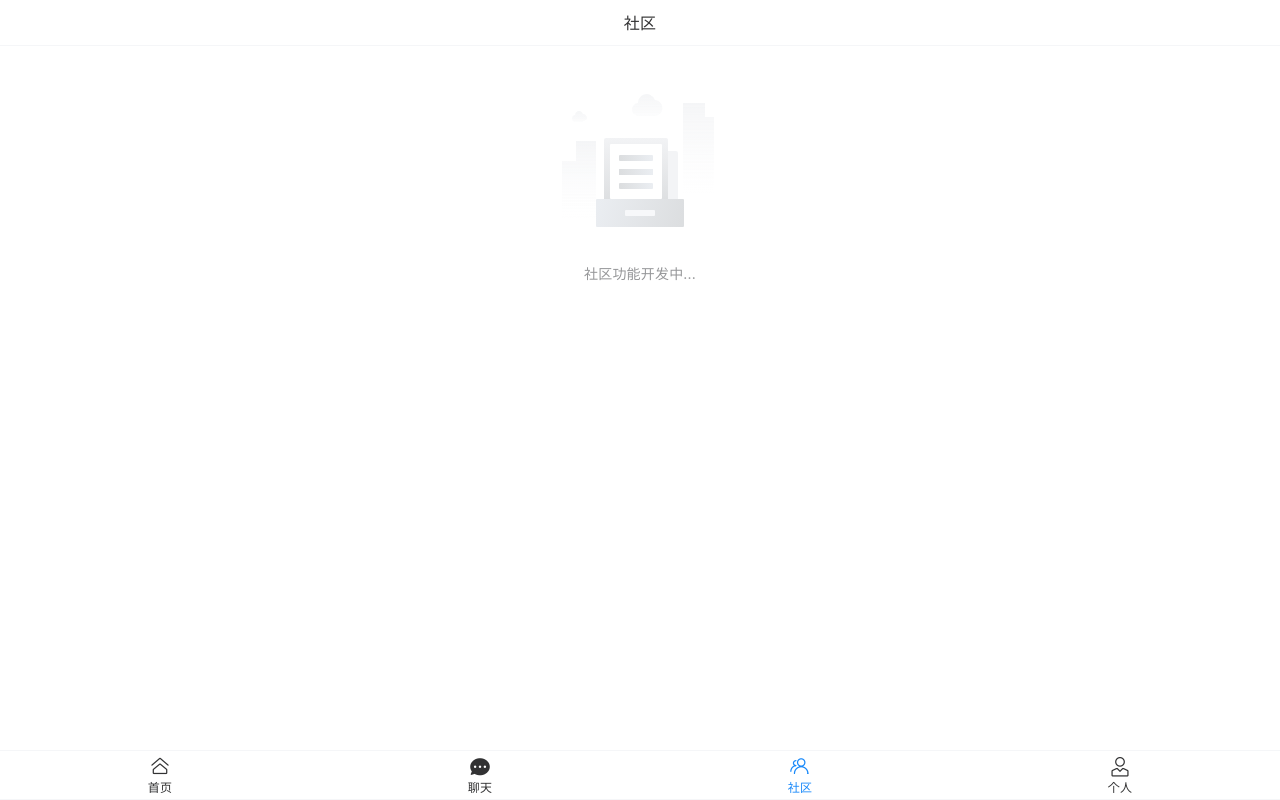
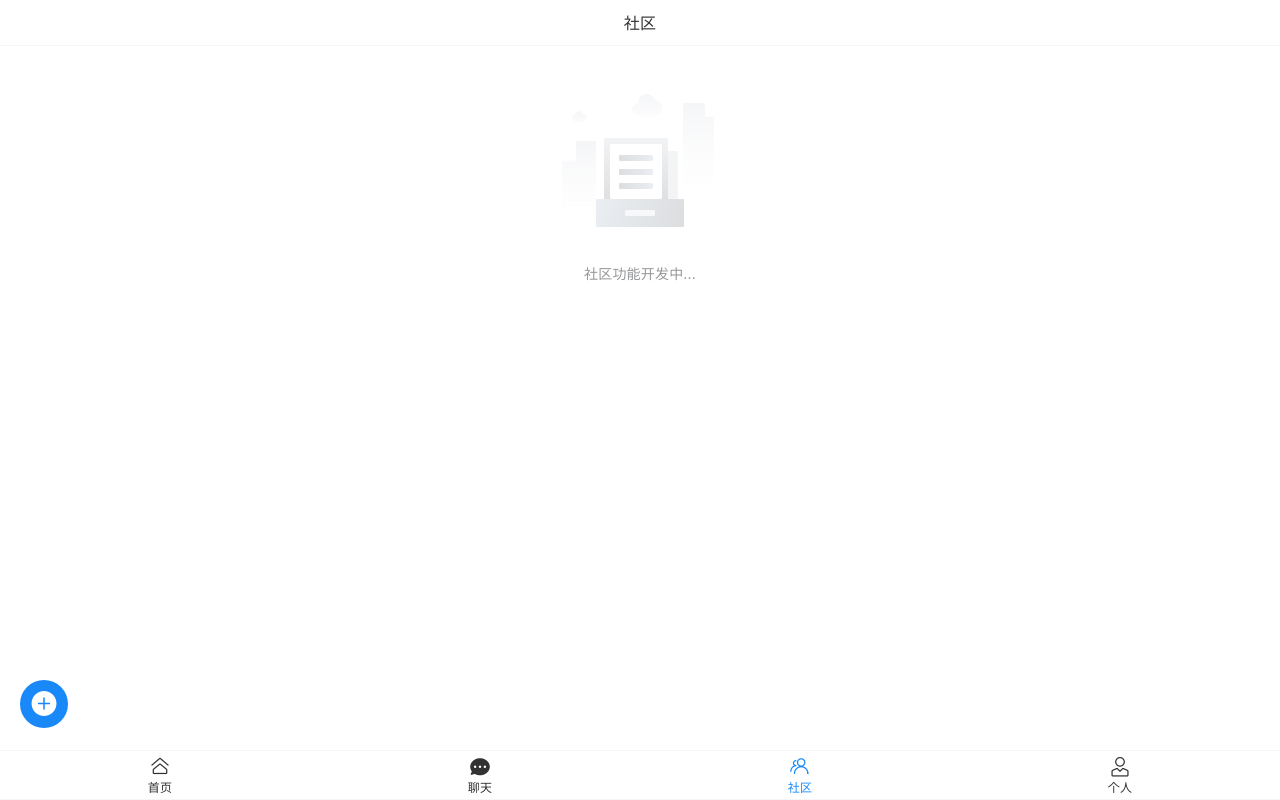
Before and after one commit to Jerry-hon/TravelRecommend_test, a Vue app in the folder TR_H5/: page /community in a window 1280 px wide. Built offline with nearby package versions, Linux system fonts and the light colour scheme.

Commit message:
调整页面

```diff
--- a/TR_H5/src/views/Chat.vue
+++ b/TR_H5/src/views/Chat.vue
@@ -102,6 +102,7 @@ const fetchAIResponse = (query, history = []) => {
         <div class="page-header">
             <van-nav-bar title="聊天" :left-arrow="true" left-text="返回" @click-left="goBack" right-text="重置聊天" @click-right="resetChat" />
         </div>
+
         <div class="chat-body">
             <div v-if="messages.length === 0"  class="chat-container">
                 <van-empty description="和AI聊天吧" style="margin-top: 120px;" />
@@ -136,6 +137,7 @@ const fetchAIResponse = (query, history = []) => {
                 </div>
             </div>
         </div>
+
         <div class="chat-bottom">
             <div class="chat-input">
                <van-field
--- a/TR_H5/src/views/Community.vue
+++ b/TR_H5/src/views/Community.vue
@@ -1,10 +1,24 @@
 <script setup>
-import { ref } from 'vue'
+import { ref, onMounted } from 'vue'
 import { useRouter } from 'vue-router'
+import { FloatingBubble, showToast } from 'vant'
 
 const router = useRouter()
 
+const offset = ref({ x: 0, y: 0 })
+
+onMounted(() => {
+    const bottom = window.innerHeight - 120
+    offset.value = { x: 20, y: bottom }
+})
+
+const newPost = () => {
+    showToast('发布新帖子')
+}
+
 const active = ref(2)
+
+
 
 const onChange = (event) => {
   active.value = event.detail
@@ -19,6 +33,9 @@ const onChange = (event) => {
         <div class="page-content" style="padding: 10px;">
             <van-empty description="社区功能开发中..." />
         </div>
+
+        <van-floating-bubble icon="add" @click="newPost" :offset="offset" />
+
         <div class="page-tabbar">
             <van-tabbar v-model="active" @change="onChange">
                 <van-tabbar-item icon="home-o" to="/home">首页</van-tabbar-item>
```
